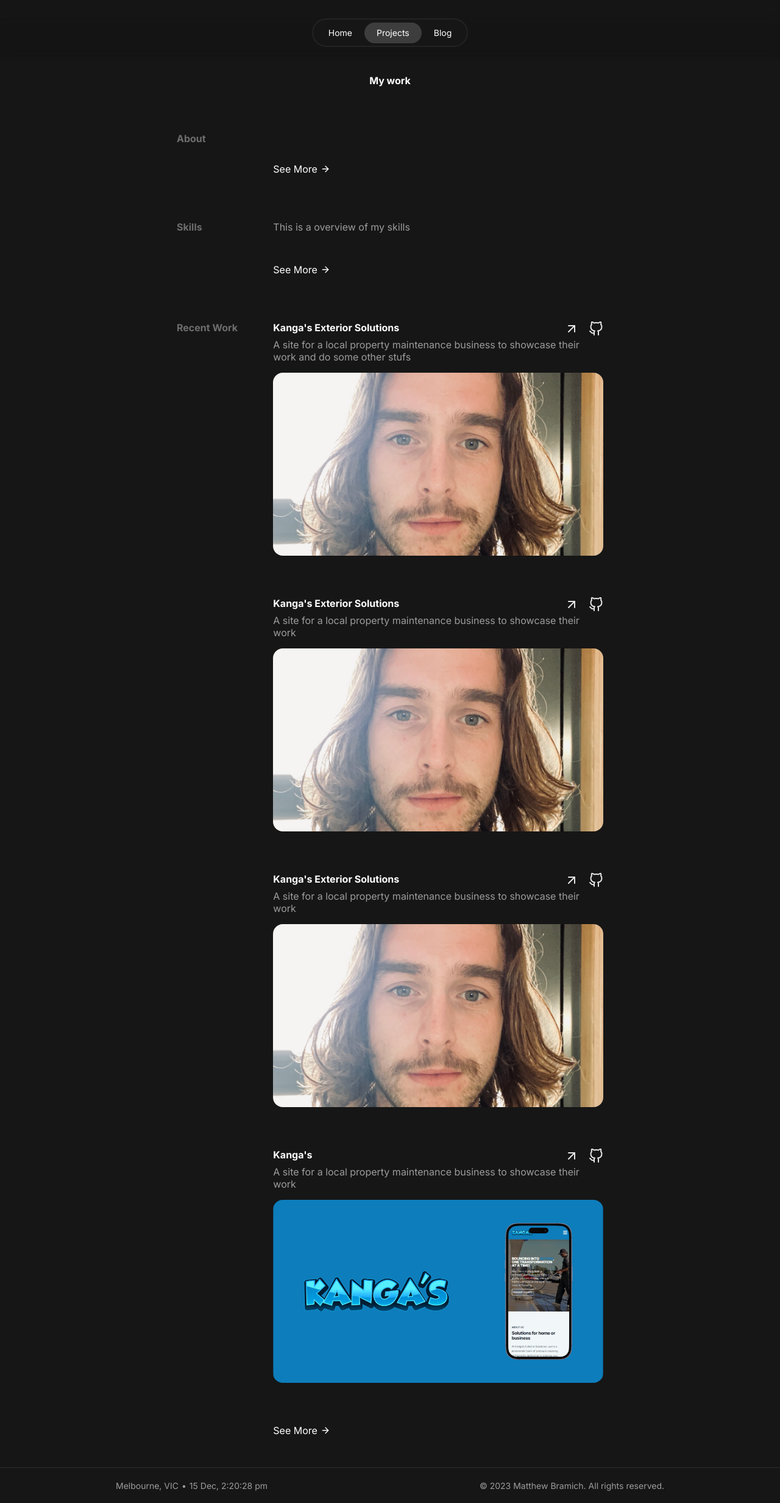
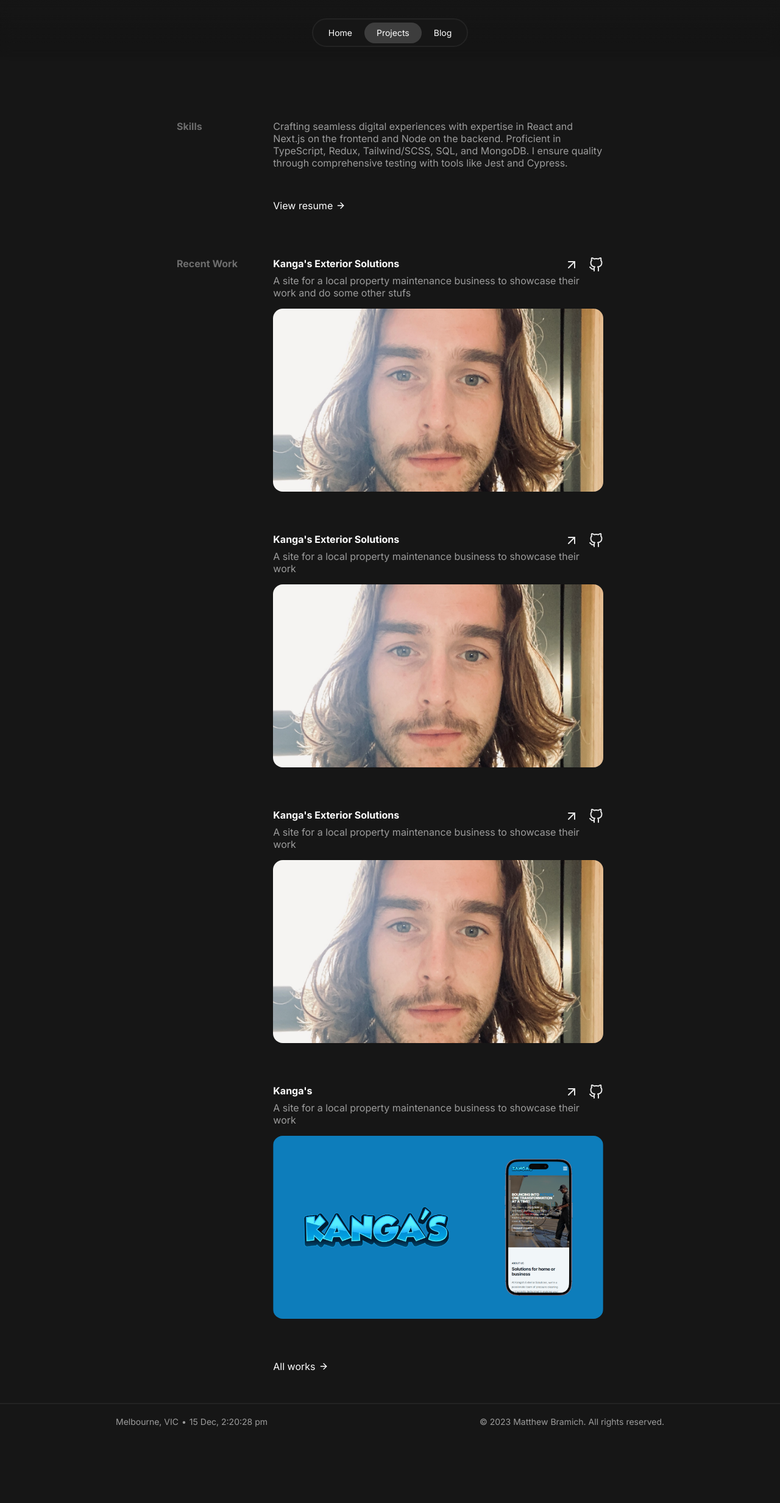
Before and after one commit to mjbramich/portfolio, a Next.js app: page /projects in a window 1280 px wide. Shown: the whole page at 61% size. After the commit the page ends 2359 px from the top, so only its background shows below. Built offline with nearby package versions, Linux system fonts and the light colour scheme.

Commit message:
feat(data): add new entry to skills

```diff
--- a/src/components/Projects/data.ts
+++ b/src/components/Projects/data.ts
@@ -12,13 +12,11 @@ type Content = {
 // 	}
 // ];
 
-const skills: Content[] = [
-	{
-		title: 'Skills',
-		content:
-			"I primarily work with React and Next.js ecosystem, and I've worked extensively with several tools such as TypeScript, Jest/Enzyme, Redux, Storybook, Chakra, Tailwind/SCSS, PostgreSQL, CircleCI, and much more. The web is an endless medium of opportunities, and I have yet to scratch the surface."
-	}
-];
+const skills: Content = {
+	title: 'Skills',
+	content:
+		'Crafting seamless digital experiences with expertise in React and Next.js on the frontend and Node on the backend. Proficient in TypeScript, Redux, Tailwind/SCSS, SQL, and MongoDB. I ensure quality through comprehensive testing with tools like Jest and Cypress.'
+};
 
 const projects: Projects[] = [
 	{
--- a/src/components/Projects/index.tsx
+++ b/src/components/Projects/index.tsx
@@ -3,19 +3,18 @@
 import styles from '@css/work.module.css';
 import Section from './Section';
 import CardList from './CardList';
+import { skills } from './data';
 
 const About = () => (
 	<div className={styles.box}>
-		<h1>My work</h1>
-
-		<Section title='About' extend={{ title: 'See More', href: '/about' }}>
+		{/* <Section title='About' extend={{ title: 'See More', href: '/about' }}>
 			{' '}
-		</Section>
-		<Section title='Skills' extend={{ title: 'See More', href: '/skills' }}>
-			<p>This is a overview of my skills</p>
+		</Section> */}
+		<Section title={skills.title} extend={{ title: 'View resume', href: '/skills' }}>
+			<p>{skills.content}</p>
 		</Section>
 
-		<Section title='Recent Work' extend={{ title: 'See More', href: '/projects' }}>
+		<Section title='Recent Work' extend={{ title: 'All works', href: '/projects' }}>
 			<CardList />
 		</Section>
 	</div>
```
